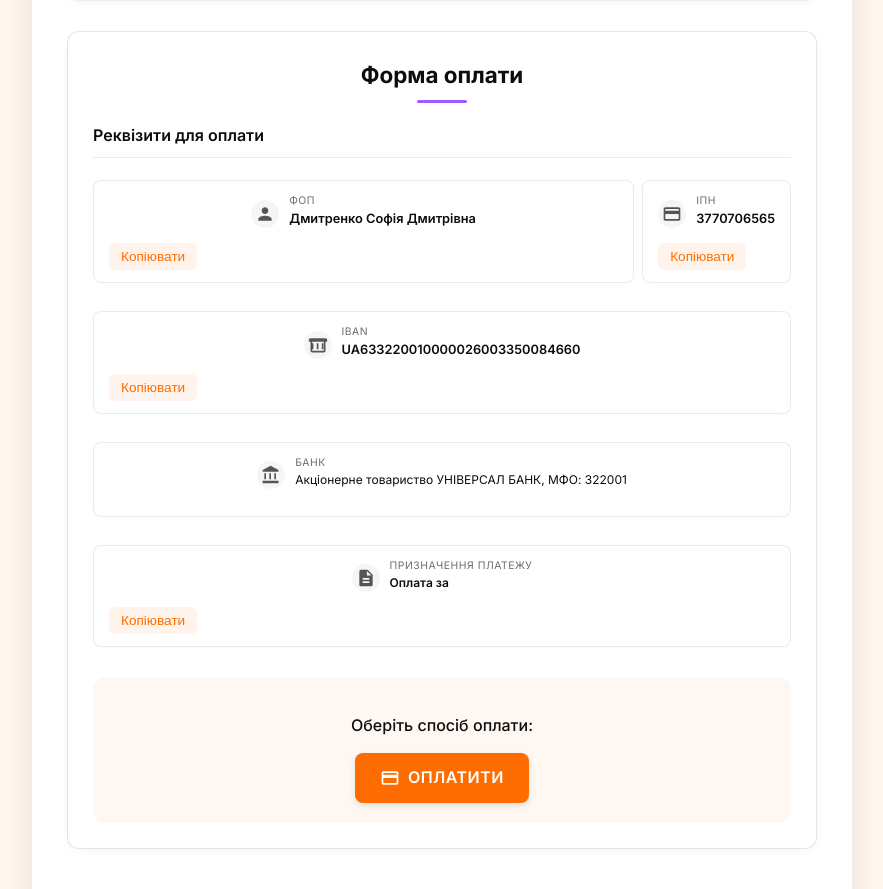
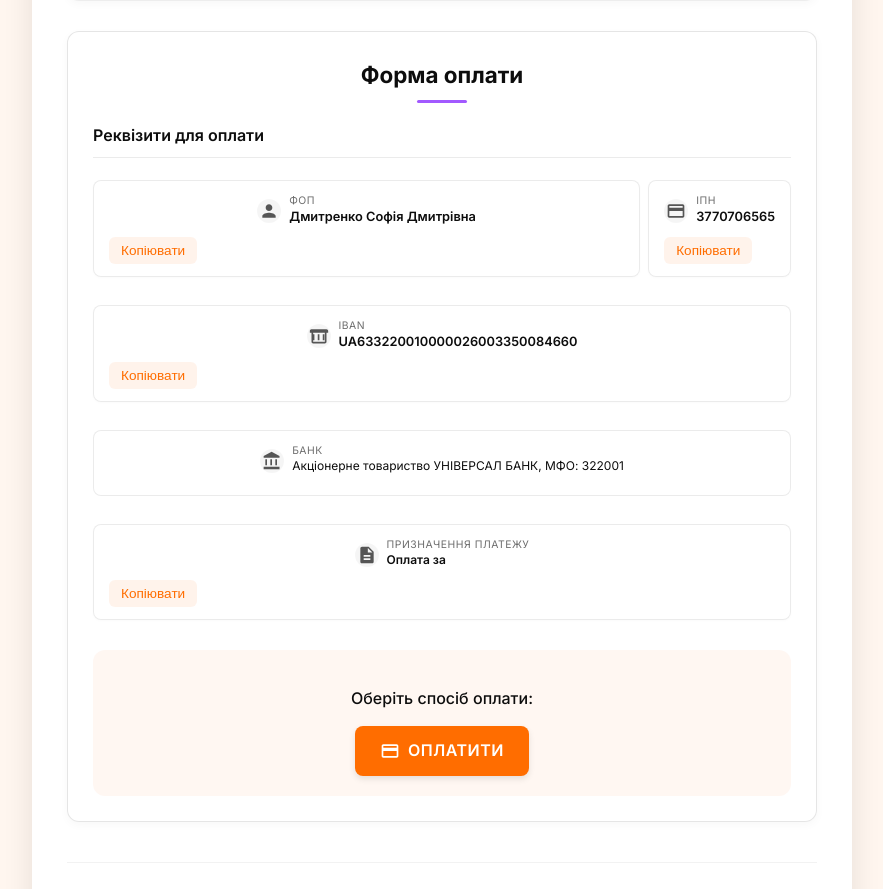
Before and after one commit to Sophie-sd/prometeylabs-payment, a Django app: template myproject/payment/templates/payment/payment_page.html in a window 1280 px wide. Shown: the part 1396-2285 px from the top of the page, without its empty margins (198-1081 px from the left). Run offline with Django 4.2, Linux system fonts and the light colour scheme; the template is opened without the code that fills it, so the values that code supplies are empty.

Commit message:
Зменшено відступи всередині полів реквізитів для більш компактного відображення

```diff
--- a/myproject/payment/static/payment/css/style.css
+++ b/myproject/payment/static/payment/css/style.css
@@ -397,7 +397,7 @@ a:hover {
     display: flex;
     flex-direction: column;
     background-color: rgba(255, 255, 255, 0.95);
-    padding: 10px 12px;
+    padding: 8px 10px;
     border-radius: 8px;
     border: 1px solid rgba(0, 0, 0, 0.08);
     transition: all 0.2s ease;
@@ -416,7 +416,7 @@ a:hover {
     background-color: transparent;
     border: none;
     box-shadow: none;
-    padding: 5px 12px;
+    padding: 2px 10px;
     margin: 0;
 }
 
@@ -430,16 +430,16 @@ a:hover {
 .requisites-header {
     display: flex;
     align-items: center;
-    margin-bottom: 8px;
+    margin-bottom: 4px;
 }
 
 .requisites-icon {
-    margin-right: 10px;
+    margin-right: 8px;
     display: flex;
     align-items: center;
     justify-content: center;
-    min-width: 28px;
-    height: 28px;
+    min-width: 24px;
+    height: 24px;
     background-color: rgba(0, 0, 0, 0.04);
     border-radius: 50%;
     color: #555555;
@@ -449,7 +449,7 @@ a:hover {
     display: flex;
     flex-direction: column;
     flex-grow: 1;
-    margin-bottom: 8px;
+    margin-bottom: 5px;
 }
 
 .requisites-content label {
@@ -457,7 +457,7 @@ a:hover {
     text-transform: uppercase;
     letter-spacing: 0.5px;
     color: var(--color-text-sub);
-    margin-bottom: 2px;
+    margin-bottom: 0;
 }
 
 .requisites-content span {
@@ -482,14 +482,14 @@ a:hover {
     border: none;
     color: var(--color-accent-primary);
     cursor: pointer;
-    padding: 4px 8px;
+    padding: 3px 6px;
     font-size: 0.75rem;
     border-radius: 4px;
     transition: all 0.2s;
     font-weight: 500;
     white-space: nowrap;
     align-self: flex-start;
-    margin-top: auto;
+    margin-top: 3px;
 }
 
 .copy-btn:hover {
```
Also changed, not shown: 1 other file.
